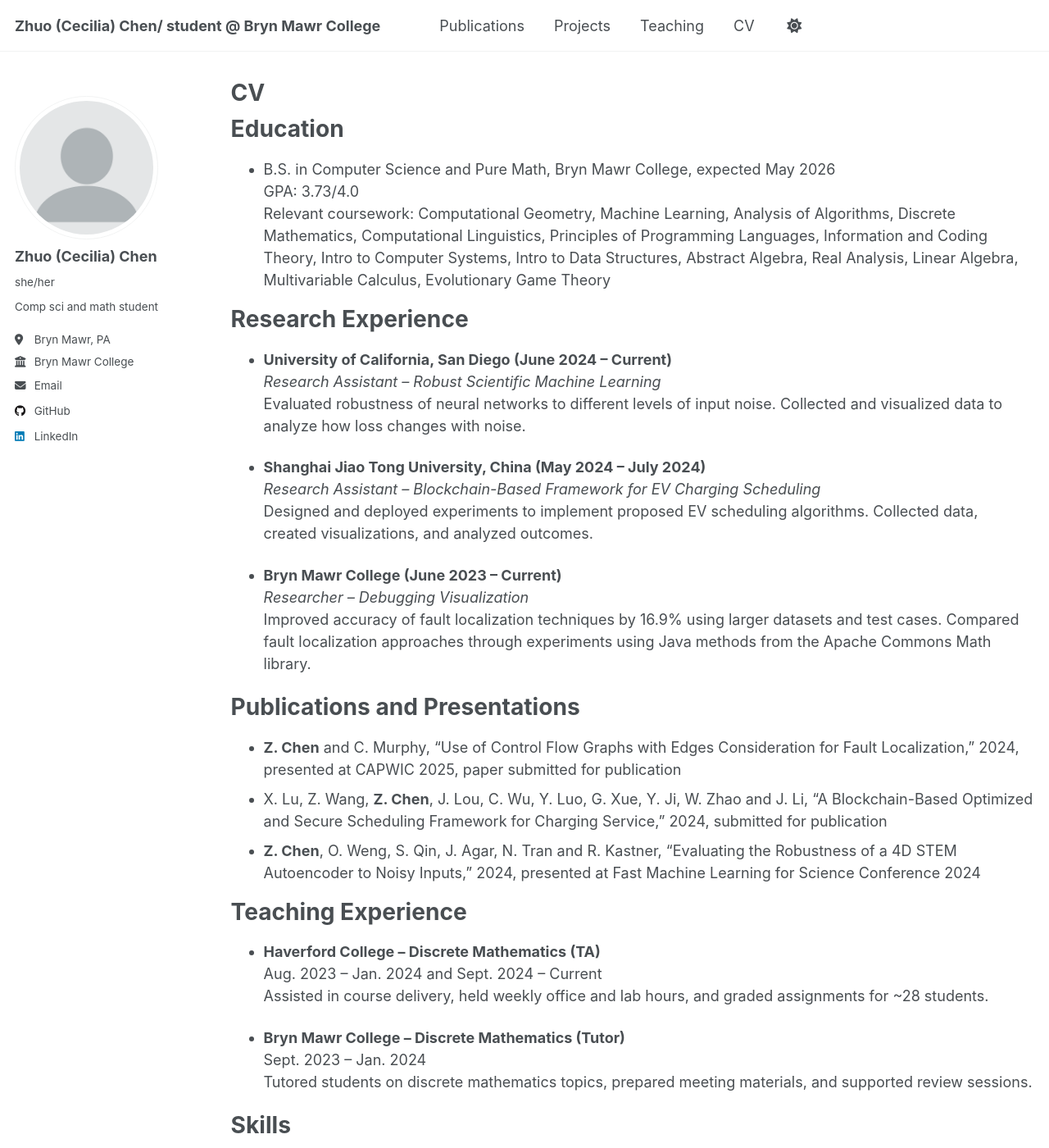
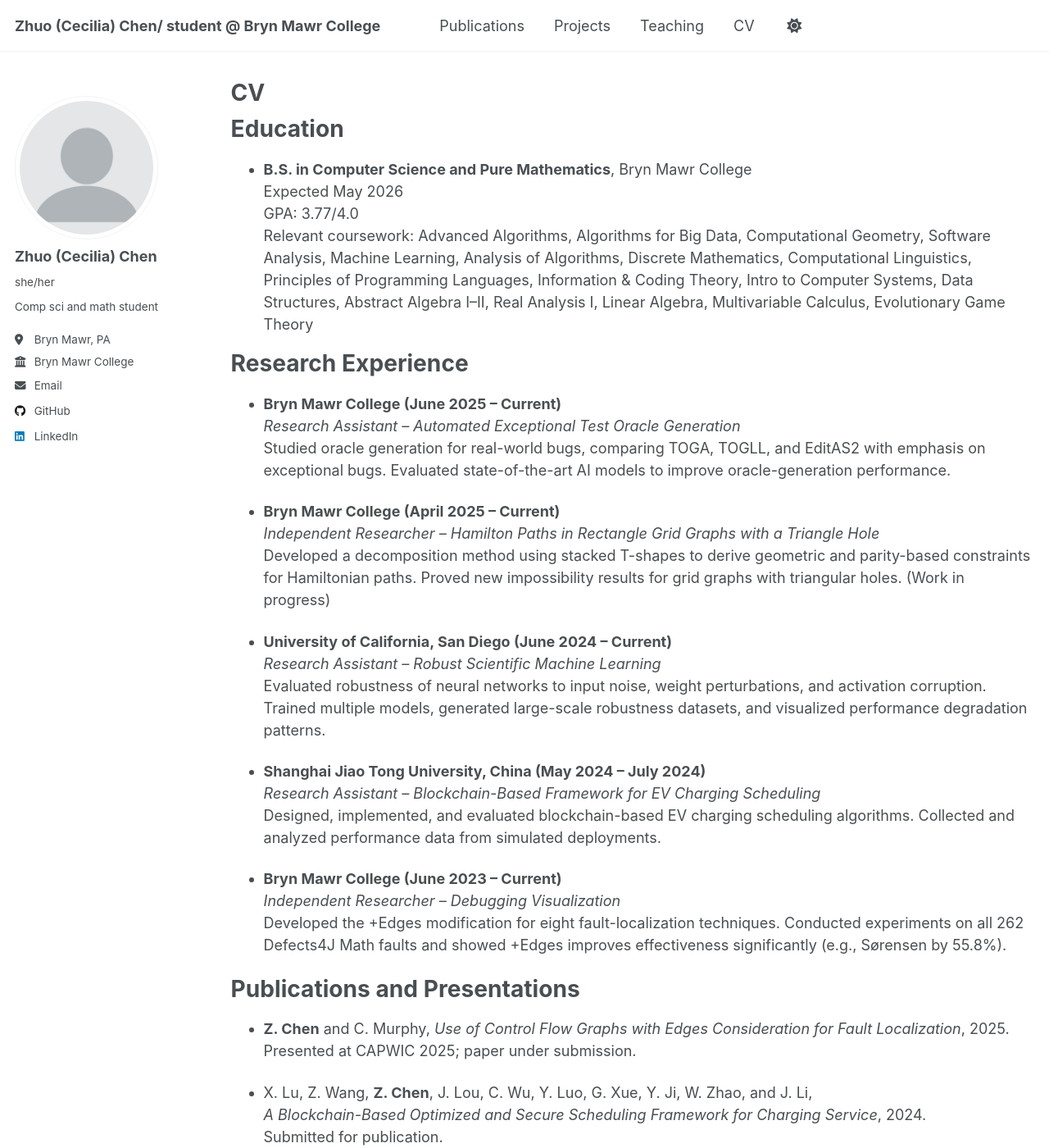
Before and after one commit to Cecilia7717/Cecilia7717.github.io, a Jekyll site: the page built from _pages/cv.md, in a window 1280 px wide and 1400 px high. Shown: the whole window at 82% size. Built offline with Jekyll 4.4.1, drawn with Linux system fonts in a browser that asks for light colours; some of the changed text lies outside the part shown.

Commit message:
Update cv.md

```diff
--- a/_pages/cv.md
+++ b/_pages/cv.md
@@ -11,45 +11,65 @@ redirect_from:
 
 Education
 ======
-* B.S. in Computer Science and Pure Math, Bryn Mawr College, expected May 2026
-  GPA: 3.73/4.0
-  Relevant coursework: Computational Geometry, Machine Learning, Analysis of Algorithms, Discrete Mathematics, Computational Linguistics, Principles of Programming Languages, Information and Coding Theory, Intro to Computer Systems, Intro to Data Structures, Abstract Algebra, Real Analysis, Linear Algebra, Multivariable Calculus, Evolutionary Game Theory
+* **B.S. in Computer Science and Pure Mathematics**, Bryn Mawr College
+  Expected May 2026
+  GPA: 3.77/4.0
+  Relevant coursework: Advanced Algorithms, Algorithms for Big Data, Computational Geometry, Software Analysis, Machine Learning, Analysis of Algorithms, Discrete Mathematics, Computational Linguistics, Principles of Programming Languages, Information & Coding Theory, Intro to Computer Systems, Data Structures, Abstract Algebra I–II, Real Analysis I, Linear Algebra, Multivariable Calculus, Evolutionary Game Theory
 
 Research Experience
 ======
+* **Bryn Mawr College (June 2025 – Current)**
+  *Research Assistant – Automated Exceptional Test Oracle Generation*
+  Studied oracle generation for real-world bugs, comparing TOGA, TOGLL, and EditAS2 with emphasis on exceptional bugs. Evaluated state-of-the-art AI models to improve oracle-generation performance.
+
+* **Bryn Mawr College (April 2025 – Current)**
+  *Independent Researcher – Hamilton Paths in Rectangle Grid Graphs with a Triangle Hole*
+  Developed a decomposition method using stacked T-shapes to derive geometric and parity-based constraints for Hamiltonian paths. Proved new impossibility results for grid graphs with triangular holes. (Work in progress)
+
 * **University of California, San Diego (June 2024 – Current)**
   *Research Assistant – Robust Scientific Machine Learning*
-  Evaluated robustness of neural networks to different levels of input noise. Collected and visualized data to analyze how loss changes with noise.
+  Evaluated robustness of neural networks to input noise, weight perturbations, and activation corruption. Trained multiple models, generated large-scale robustness datasets, and visualized performance degradation patterns.
 
 * **Shanghai Jiao Tong University, China (May 2024 – July 2024)**
   *Research Assistant – Blockchain-Based Framework for EV Charging Scheduling*
-  Designed and deployed experiments to implement proposed EV scheduling algorithms. Collected data, created visualizations, and analyzed outcomes.
+  Designed, implemented, and evaluated blockchain-based EV charging scheduling algorithms. Collected and analyzed performance data from simulated deployments.
 
 * **Bryn Mawr College (June 2023 – Current)**
-  *Researcher – Debugging Visualization*
-  Improved accuracy of fault localization techniques by 16.9% using larger datasets and test cases. Compared fault localization approaches through experiments using Java methods from the Apache Commons Math library.
+  *Independent Researcher – Debugging Visualization*
+  Developed the +Edges modification for eight fault-localization techniques. Conducted experiments on all 262 Defects4J Math faults and showed +Edges improves effectiveness significantly (e.g., Sørensen by 55.8%).
 
 Publications and Presentations
 ======
-* **Z. Chen** and C. Murphy, “Use of Control Flow Graphs with Edges Consideration for Fault Localization,” 2024, presented at CAPWIC 2025, paper submitted for publication
-* X. Lu, Z. Wang, **Z. Chen**, J. Lou, C. Wu, Y. Luo, G. Xue, Y. Ji, W. Zhao and J. Li, “A Blockchain-Based Optimized and Secure Scheduling Framework for Charging Service,” 2024, submitted for publication
-* **Z. Chen**, O. Weng, S. Qin, J. Agar, N. Tran and R. Kastner, “Evaluating the Robustness of a 4D STEM Autoencoder to Noisy Inputs,” 2024, presented at Fast Machine Learning for Science Conference 2024
+* **Z. Chen** and C. Murphy, *Use of Control Flow Graphs with Edges Consideration for Fault Localization*, 2025.
+  Presented at CAPWIC 2025; paper under submission.
+
+* X. Lu, Z. Wang, **Z. Chen**, J. Lou, C. Wu, Y. Luo, G. Xue, Y. Ji, W. Zhao, and J. Li,
+  *A Blockchain-Based Optimized and Secure Scheduling Framework for Charging Service*, 2024.
+  Submitted for publication.
+
+* **Z. Chen**, O. Weng, S. Qin, J. Agar, N. Tran, and R. Kastner,
+  *Evaluating the Robustness of a 4D STEM Autoencoder to Noisy Inputs*, 2024.
+  Presented at the Fast Machine Learning for Science (FastML) Conference 2024.
 
 Teaching Experience
 ======
-* **Haverford College – Discrete Mathematics (TA)**
-  Aug. 2023 – Jan. 2024 and Sept. 2024 – Current
-  Assisted in course delivery, held weekly office and lab hours, and graded assignments for ~28 students.
+* **Teaching Assistant – Analysis of Algorithms**, Bryn Mawr College
+  Fall 2025
+  Led problem-solving sessions, held office hours, and supported exam preparation.
 
-* **Bryn Mawr College – Discrete Mathematics (Tutor)**
+* **Teaching Assistant – Discrete Mathematics**, Haverford College
+  Aug. 2023 – Jan. 2024; Sept. 2024 – Present
+  Held weekly office and lab hours, assisted with course delivery, and graded assignments for ~28 students.
+
+* **Tutor – Discrete Mathematics**, Bryn Mawr College
   Sept. 2023 – Jan. 2024
-  Tutored students on discrete mathematics topics, prepared meeting materials, and supported review sessions.
+  Supported students through one-on-one tutoring, prepared materials, and ran review sessions.
 
 Skills
 ======
-* Programming: Java, Python, C, Haskell, Solidity
-* Tools & Libraries: GitHub, NumPy, PyTorch
-* Areas: Machine Learning, Algorithm Design and Analysis
+* **Programming:** Java, Python, C, Haskell, Solidity
+* **Tools & Libraries:** Git, NumPy, PyTorch
+* **Areas:** Machine Learning, Algorithm Design & Analysis, Software Testing
 
 Talks
 ======
@@ -65,4 +85,4 @@ Teaching
 
 Service and Leadership
 ======
-* Currently signed in to 43 different Slack teams
+* Engaged contributor across multiple research collaborations, academic communities, and technical working groups.
```
